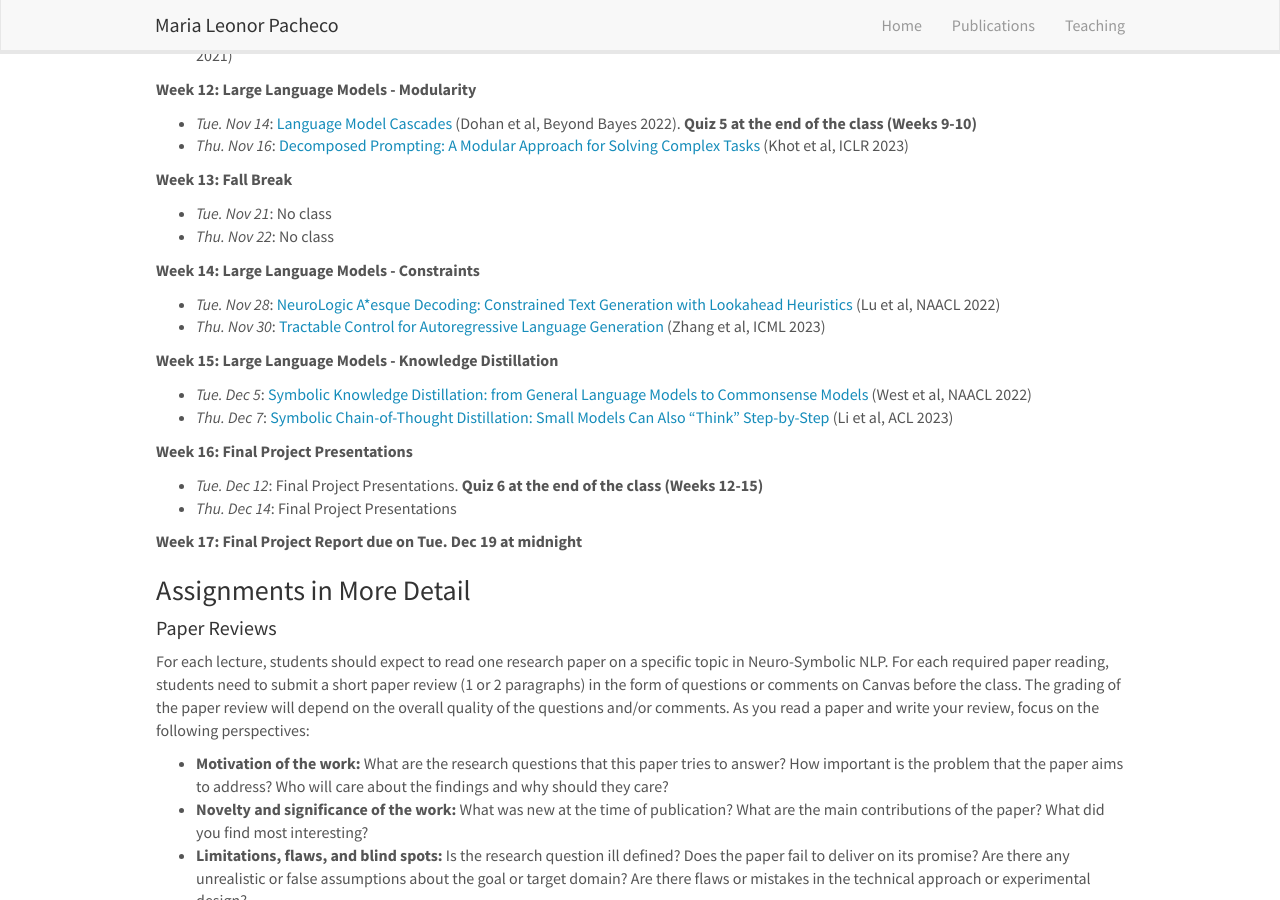
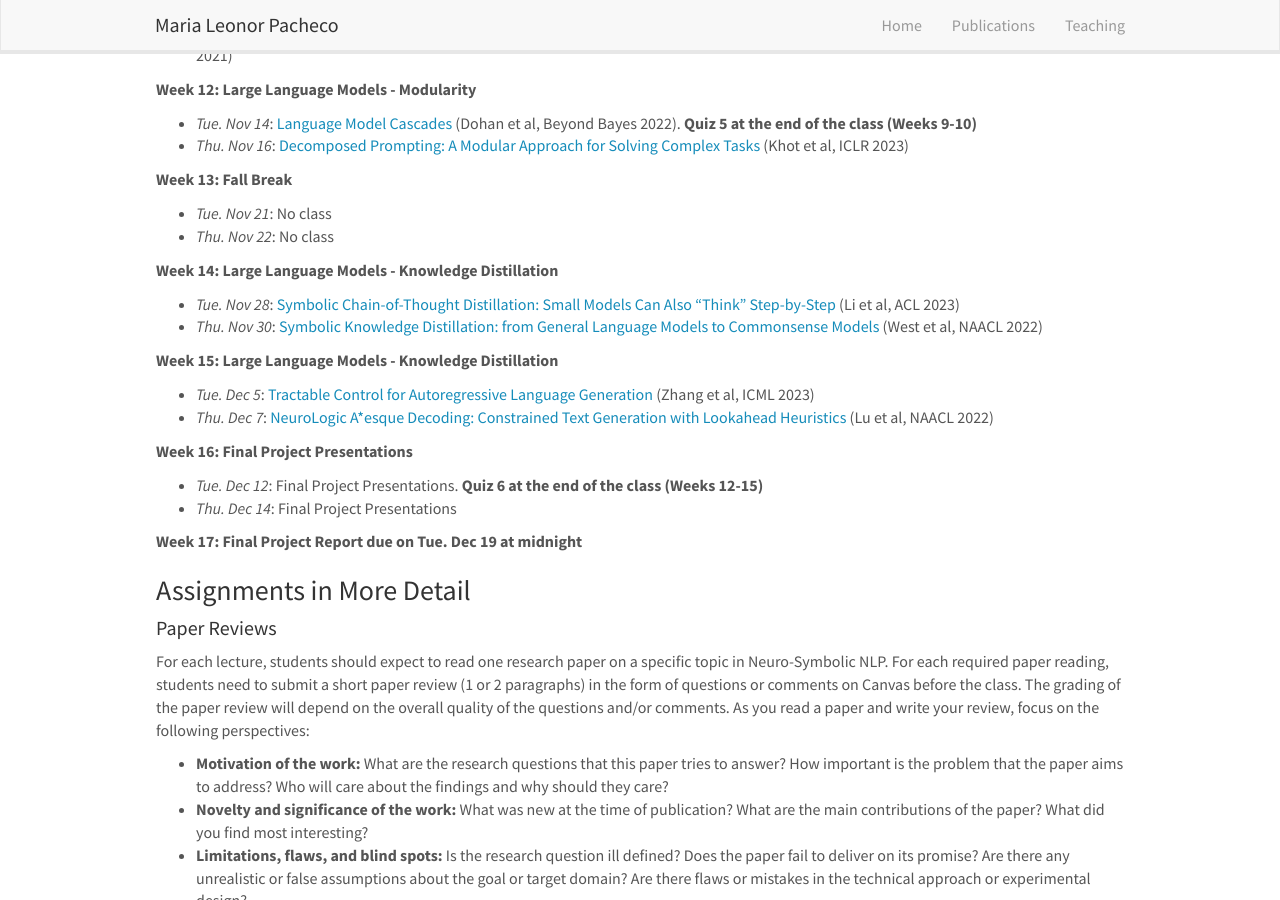
Before and after one commit to mlpacheco/mlpacheco.github.io, a Jekyll site: the page built from _pages/nesymnlp.md, in a window 1280 px wide and 900 px high, scrolled down 2021 px. Built offline with Jekyll 4.4.1, drawn with Linux system fonts in a browser that asks for light colours; nearby versions of some CDN libraries.

Commit message:
Update nesymnlp.md

```diff
--- a/_pages/nesymnlp.md
+++ b/_pages/nesymnlp.md
@@ -98,13 +98,13 @@ This is an advanced research class and assumes that students have taken a gradua
 - _Tue. Nov 21_: No class
 - _Thu. Nov 22_: No class
 
-**Week 14: Large Language Models - Constraints**
- - _Tue. Nov 28_: [NeuroLogic A*esque Decoding: Constrained Text Generation with Lookahead Heuristics](https://aclanthology.org/2022.naacl-main.57.pdf) (Lu et al, NAACL 2022)
- - _Thu. Nov 30_: [Tractable Control for Autoregressive Language Generation](http://web.cs.ucla.edu/~hzhang19/files/tractable-control-for.pdf) (Zhang et al, ICML 2023)
+**Week 14: Large Language Models - Knowledge Distillation**
+ - _Tue. Nov 28_: [Symbolic Chain-of-Thought Distillation: Small Models Can Also “Think” Step-by-Step](https://aclanthology.org/2023.acl-long.150/) (Li et al, ACL 2023)
+ - _Thu. Nov 30_: [Symbolic Knowledge Distillation: from General Language Models to Commonsense Models](https://aclanthology.org/2022.naacl-main.341.pdf) (West et al, NAACL 2022)
 
 **Week 15: Large Language Models - Knowledge Distillation**
-- _Tue. Dec 5_: [Symbolic Knowledge Distillation: from General Language Models to Commonsense Models](https://aclanthology.org/2022.naacl-main.341.pdf) (West et al, NAACL 2022)
-- _Thu. Dec 7_: [Symbolic Chain-of-Thought Distillation: Small Models Can Also “Think” Step-by-Step](https://aclanthology.org/2023.acl-long.150/) (Li et al, ACL 2023)
+- _Tue. Dec 5_: [Tractable Control for Autoregressive Language Generation](http://web.cs.ucla.edu/~hzhang19/files/tractable-control-for.pdf) (Zhang et al, ICML 2023)
+- _Thu. Dec 7_: [NeuroLogic A*esque Decoding: Constrained Text Generation with Lookahead Heuristics](https://aclanthology.org/2022.naacl-main.57.pdf) (Lu et al, NAACL 2022)
 
 **Week 16: Final Project Presentations**
 - _Tue. Dec 12_: Final Project Presentations. **Quiz 6 at the end of the class (Weeks 12-15)**
```
